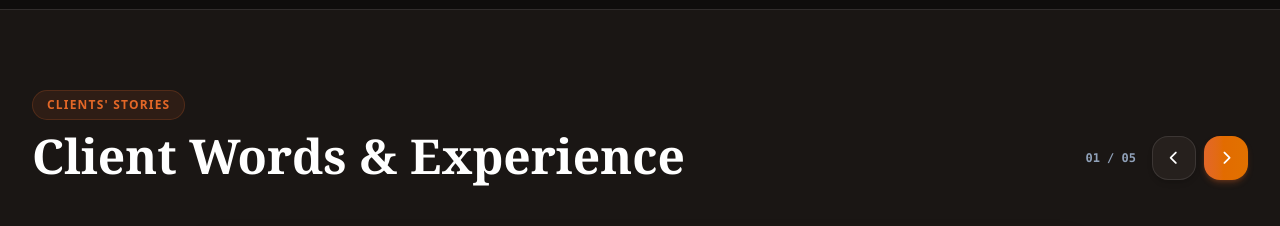
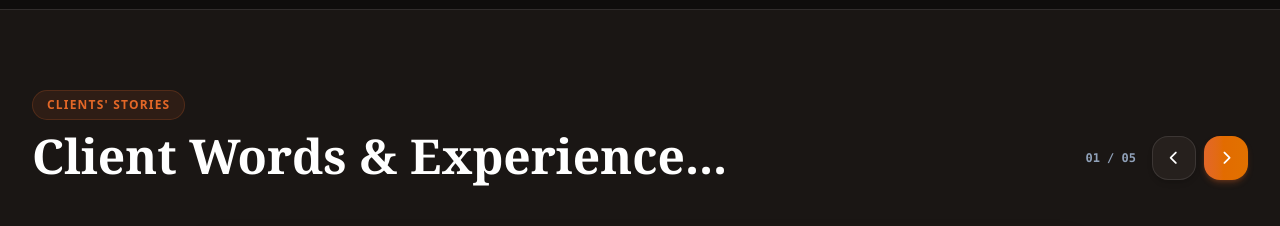
Before and after one commit to CodeOne-X-JFS-ICT/cateringlk, a Next.js app: page / in a window 1280 px wide. Shown: the part 2380-2606 px from the top of the page. Built offline with nearby package versions, Linux system fonts and the light colour scheme; a web font is replaced by a local one.

Commit message:
again fetch UI

```diff
--- a/src/app/(public)/page.tsx
+++ b/src/app/(public)/page.tsx
@@ -393,7 +393,7 @@ export default function Home() {
                 Clients&apos; Stories
               </span>
               <h2 className="font-serif text-3xl sm:text-5xl font-extrabold text-slate-900 dark:text-white mt-3">
-                Client Words & Experience
+                Client Words & Experience...
               </h2>
             </div>
 
```
